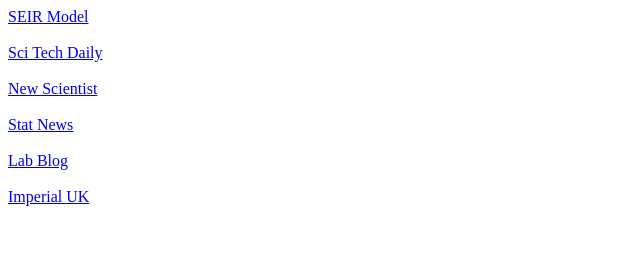
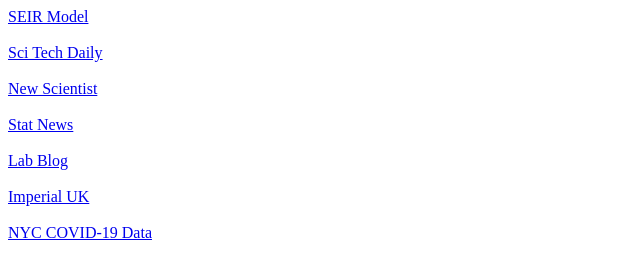
Before and after one commit to jdawg89/SEIR, a plain HTML site: page docs/index.html in a window 1280 px wide. Shown: the whole page, without its empty margins (0-640 px from the left). Drawn offline with Linux system fonts and the light colour scheme.

Commit message:
sdljakasdlfkjfldka

```diff
--- a/docs/index.html
+++ b/docs/index.html
@@ -11,5 +11,7 @@
 	<a href='https://labblog.uofmhealth.org/rounds/how-scientists-quantify-intensity-of-an-outbreak-like-covid-19'>Lab Blog</a></br></br>
 
 	<a href='https://www.imperial.ac.uk/media/imperial-college/medicine/sph/ide/gida-fellowships/Imperial-College-COVID19-Global-Impact-26-03-2020v2.pdf'>Imperial UK</a></br></br>
+
+	<a href='https://www1.nyc.gov/site/doh/covid/covid-19-data.page'>NYC COVID-19 Data</a></br></br>
   </body>
 </html>
```
